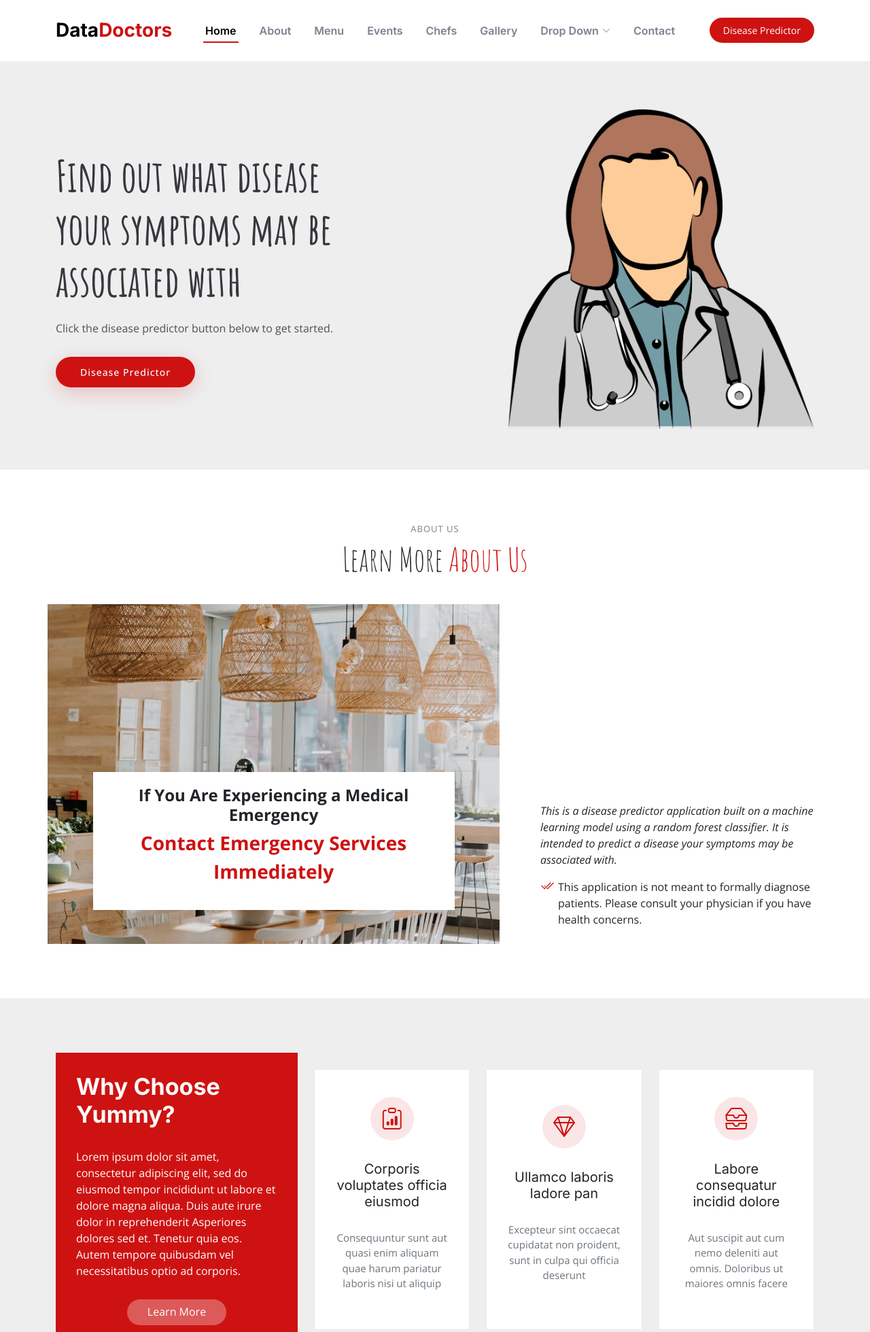
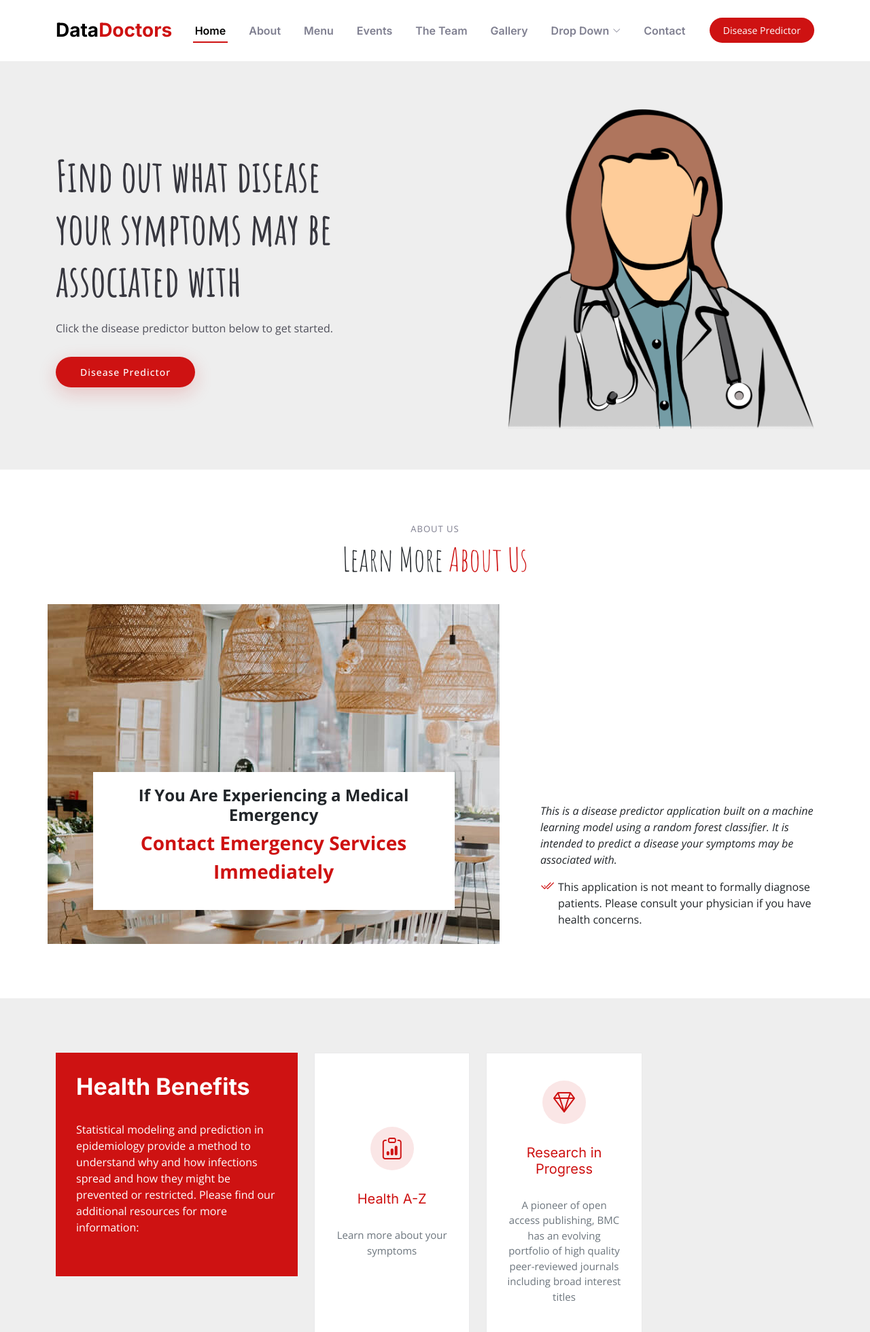
Before and after one commit to maiterivas/Data-Doctors-Project-4, a Flask app: page / in a window 1280 px wide. Shown: the top 1960 px of the page at 68% size. Run offline with Flask 2, Linux system fonts and the light colour scheme; some libraries are stand-ins or nearby versions.

Commit message:
HTML update

```diff
--- a/data-doc-app/templates/index.html
+++ b/data-doc-app/templates/index.html
@@ -54,7 +54,7 @@
           <li><a href="#about">About</a></li>
           <li><a href="#menu">Menu</a></li>
           <li><a href="#events">Events</a></li>
-          <li><a href="#chefs">Chefs</a></li>
+          <li><a href="#chefs">The Team</a></li>
           <li><a href="#gallery">Gallery</a></li>
           <li class="dropdown"><a href="#"><span>Drop Down</span> <i class="bi bi-chevron-down dropdown-indicator"></i></a>
             <ul>
@@ -143,14 +143,11 @@
 
           <div class="col-lg-4" data-aos="fade-up" data-aos-delay="100">
             <div class="why-box">
-              <h3>Why Choose Yummy?</h3>
+              <h3>Health Benefits</h3>
               <p>
-                Lorem ipsum dolor sit amet, consectetur adipiscing elit, sed do eiusmod tempor incididunt ut labore et dolore magna aliqua. Duis aute irure dolor in reprehenderit
-                Asperiores dolores sed et. Tenetur quia eos. Autem tempore quibusdam vel necessitatibus optio ad corporis.
+                Statistical modeling and prediction in epidemiology provide a method to understand why and
+                how infections spread and how they might be prevented or restricted. Please find our additional resources for more information:
               </p>
-              <div class="text-center">
-                <a href="#" class="more-btn">Learn More <i class="bx bx-chevron-right"></i></a>
-              </div>
             </div>
           </div><!-- End Why Box -->
 
@@ -160,24 +157,24 @@
               <div class="col-xl-4" data-aos="fade-up" data-aos-delay="200">
                 <div class="icon-box d-flex flex-column justify-content-center align-items-center">
                   <i class="bi bi-clipboard-data"></i>
-                  <h4>Corporis voluptates officia eiusmod</h4>
-                  <p>Consequuntur sunt aut quasi enim aliquam quae harum pariatur laboris nisi ut aliquip</p>
+                  <h4><a href="https://www.webmd.com/a-to-z-guides/common-topics">Health A-Z</a></h4>
+                  <p>Learn more about your symptoms</p>
                 </div>
               </div><!-- End Icon Box -->
 
               <div class="col-xl-4" data-aos="fade-up" data-aos-delay="300">
                 <div class="icon-box d-flex flex-column justify-content-center align-items-center">
                   <i class="bi bi-gem"></i>
-                  <h4>Ullamco laboris ladore pan</h4>
-                  <p>Excepteur sint occaecat cupidatat non proident, sunt in culpa qui officia deserunt</p>
+                  <h4><a href="https://www.biomedcentral.com/journals">Research in Progress</h4>
+                  <p>A pioneer of open access publishing, BMC has an evolving portfolio of high quality peer-reviewed journals including broad interest titles</p>
                 </div>
               </div><!-- End Icon Box -->
 
               <div class="col-xl-4" data-aos="fade-up" data-aos-delay="400">
                 <div class="icon-box d-flex flex-column justify-content-center align-items-center">
                   <i class="bi bi-inboxes"></i>
-                  <h4>Labore consequatur incidid dolore</h4>
-                  <p>Aut suscipit aut cum nemo deleniti aut omnis. Doloribus ut maiores omnis facere</p>
+                  <h4><a href="https://doctor.webmd.com/">Find a Doctor</a></h4>
+                  <p>Browse by specialty, condition, or procedure to find a doctor near you</p>
                 </div>
               </div><!-- End Icon Box -->
 
@@ -666,7 +663,7 @@
                     <div class="testimonial-content">
                       <p>
                         <i class="bi bi-quote quote-icon-left"></i>
-                        Proin iaculis purus consequat sem cure digni ssim donec porttitora entum suscipit rhoncus. Accusantium quam, ultricies eget id, aliquam eget nibh et. Maecen aliquam, risus at semper.
+                        I've never known a better team of data doctors.
                         <i class="bi bi-quote quote-icon-right"></i>
                       </p>
                       <h3>Saul Goodman</h3>
@@ -690,11 +687,11 @@
                     <div class="testimonial-content">
                       <p>
                         <i class="bi bi-quote quote-icon-left"></i>
-                        Export tempor illum tamen malis malis eram quae irure esse labore quem cillum quid cillum eram malis quorum velit fore eram velit sunt aliqua noster fugiat irure amet legam anim culpa.
+                        Best app on the web! YOLO!
                         <i class="bi bi-quote quote-icon-right"></i>
                       </p>
                       <h3>Sara Wilsson</h3>
-                      <h4>Designer</h4>
+                      <h4>Medicaid Recipient</h4>
                       <div class="stars">
                         <i class="bi bi-star-fill"></i><i class="bi bi-star-fill"></i><i class="bi bi-star-fill"></i><i class="bi bi-star-fill"></i><i class="bi bi-star-fill"></i>
                       </div>
@@ -714,7 +711,7 @@
                     <div class="testimonial-content">
                       <p>
                         <i class="bi bi-quote quote-icon-left"></i>
-                        Enim nisi quem export duis labore cillum quae magna enim sint quorum nulla quem veniam duis minim tempor labore quem eram duis noster aute amet eram fore quis sint minim.
+                        Now that I know I have a disease, I can change my life trajectory to get what I want most out of life!
                         <i class="bi bi-quote quote-icon-right"></i>
                       </p>
                       <h3>Jena Karlis</h3>
@@ -738,7 +735,7 @@
                     <div class="testimonial-content">
                       <p>
                         <i class="bi bi-quote quote-icon-left"></i>
-                        Quis quorum aliqua sint quem legam fore sunt eram irure aliqua veniam tempor noster veniam enim culpa labore duis sunt culpa nulla illum cillum fugiat legam esse veniam culpa fore nisi cillum quid.
+                        I never imagined business endevors could help people so immensily until I saw the positive outcomes from users on this app. The Data Doctors have inspired how I do business moving forward.
                         <i class="bi bi-quote quote-icon-right"></i>
                       </p>
                       <h3>John Larson</h3>
@@ -762,56 +759,13 @@
       </div>
     </section><!-- End Testimonials Section -->
 
-    <!-- ======= Events Section ======= -->
-    <section id="events" class="events">
-      <div class="container-fluid" data-aos="fade-up">
-
-        <div class="section-header">
-          <h2>Events</h2>
-          <p>Share <span>Your Moments</span> In Our Restaurant</p>
-        </div>
-
-        <div class="slides-3 swiper" data-aos="fade-up" data-aos-delay="100">
-          <div class="swiper-wrapper">
-
-            <div class="swiper-slide event-item d-flex flex-column justify-content-end" style="background-image: url(assets/img/events-1.jpg)">
-              <h3>Custom Parties</h3>
-              <div class="price align-self-start">$99</div>
-              <p class="description">
-                Quo corporis voluptas ea ad. Consectetur inventore sapiente ipsum voluptas eos omnis facere. Enim facilis veritatis id est rem repudiandae nulla expedita quas.
-              </p>
-            </div><!-- End Event item -->
-
-            <div class="swiper-slide event-item d-flex flex-column justify-content-end" style="background-image: url(assets/img/events-2.jpg)">
-              <h3>Private Parties</h3>
-              <div class="price align-self-start">$289</div>
-              <p class="description">
-                In delectus sint qui et enim. Et ab repudiandae inventore quaerat doloribus. Facere nemo vero est ut dolores ea assumenda et. Delectus saepe accusamus aspernatur.
-              </p>
-            </div><!-- End Event item -->
-
-            <div class="swiper-slide event-item d-flex flex-column justify-content-end" style="background-image: url(assets/img/events-3.jpg)">
-              <h3>Birthday Parties</h3>
-              <div class="price align-self-start">$499</div>
-              <p class="description">
-                Laborum aperiam atque omnis minus omnis est qui assumenda quos. Quis id sit quibusdam. Esse quisquam ducimus officia ipsum ut quibusdam maxime. Non enim perspiciatis.
-              </p>
-            </div><!-- End Event item -->
-
-          </div>
-          <div class="swiper-pagination"></div>
-        </div>
-
-      </div>
-    </section><!-- End Events Section -->
-
     <!-- ======= Chefs Section ======= -->
     <section id="chefs" class="chefs section-bg">
       <div class="container" data-aos="fade-up">
 
         <div class="section-header">
-          <h2>Chefs</h2>
-          <p>Our <span>Proffesional</span> Chefs</p>
+          <h2>About</h2>
+          <p>Our <span>Proffesional</span> Team</p>
         </div>
 
         <div class="row gy-4">
@@ -828,9 +782,10 @@
                 </div>
               </div>
               <div class="member-info">
-                <h4>Walter White</h4>
-                <span>Master Chef</span>
-                <p>Velit aut quia fugit et et. Dolorum ea voluptate vel tempore tenetur ipsa quae aut. Ipsum exercitationem iure minima enim corporis et voluptate.</p>
+                <h4>Sydney Cohen</h4>
+                <span></span>
+                <p><a href="https://github.com/SydCo99"><i class="bi bi-github"></i></a>
+                  <a href="https://www.linkedin.com/in/sydney-cohen-159566171/"><i class="bi bi-linkedin"></i></a></p>
               </div>
             </div>
           </div><!-- End Chefs Member -->
@@ -847,9 +802,9 @@
                 </div>
               </div>
               <div class="member-info">
-                <h4>Sarah Jhonson</h4>
-                <span>Patissier</span>
-                <p>Quo esse repellendus quia id. Est eum et accusantium pariatur fugit nihil minima suscipit corporis. Voluptate sed quas reiciendis animi neque sapiente.</p>
+                <h4>Jim Strale</h4>
+                <p><a href="https://github.com/jimstrale"><i class="bi bi-github"></i></a>
+                  <a href="https://www.linkedin.com/in/jim-strale-935aba55/"><i class="bi bi-linkedin"></i></a></p>
               </div>
             </div>
           </div><!-- End Chefs Member -->
@@ -866,9 +821,28 @@
                 </div>
               </div>
               <div class="member-info">
-                <h4>William Anderson</h4>
-                <span>Cook</span>
-                <p>Vero omnis enim consequatur. Voluptas consectetur unde qui molestiae deserunt. Voluptates enim aut architecto porro aspernatur molestiae modi.</p>
+                <h4>Maite Rivas</h4>
+                <p><a href="https://github.com/maiterivas"><i class="bi bi-github"></i></a>
+                  <a href="https://www.linkedin.com/in/maiterivas/"><i class="bi bi-linkedin"></i></a></p>
+              </div>
+            </div>
+          </div><!-- End Chefs Member -->
+
+          <div class="col-lg-4 col-md-6 d-flex align-items-stretch" data-aos="fade-up" data-aos-delay="300">
+            <div class="chef-member">
+              <div class="member-img">
+                <img src= {{ url_for('static', filename="assets/img/chefs/chefs-3.jpg") }} class="img-fluid" alt="">
+                <div class="social">
+                  <a href=""><i class="bi bi-twitter"></i></a>
+                  <a href=""><i class="bi bi-facebook"></i></a>
+                  <a href=""><i class="bi bi-instagram"></i></a>
+                  <a href=""><i class="bi bi-linkedin"></i></a>
+                </div>
+              </div>
+              <div class="member-info">
+                <h4>Danielle Sears</h4>
+                <p><a href="https://github.com/ohigithub"><i class="bi bi-github"></i></a>
+                  <a href="https://www.linkedin.com/in/DanielleJS/"><i class="bi bi-linkedin"></i></a></p>
               </div>
             </div>
           </div><!-- End Chefs Member -->
@@ -945,9 +919,10 @@
           <p>Need Help? <span>Contact Us</span></p>
         </div>
 
-        <div class="mb-3">
+        <div class="mapouter"><div class="gmap_canvas"><iframe width="1080" height="350" id="gmap_canvas" src="https://maps.google.com/maps?q=633%20Clark%20St,%20Evanston,%20IL%2060208&t=k&z=13&ie=UTF8&iwloc=&output=embed" frameborder="0" scrolling="no" marginheight="0" marginwidth="0"></iframe><a href="https://www.whatismyip-address.com"></a><br><style>.mapouter{position:relative;text-align:right;height:350px;width:1080px;}</style><a href="https://www.embedgooglemap.net">how to add google maps to a website</a><style>.gmap_canvas {overflow:hidden;background:none!important;height:350px;width:1080px;}</style></div></div>
+        <!-- <div class="mb-3">
           <iframe style="border:0; width: 100%; height: 350px;" src="https://www.google.com/maps/embed?pb=!1m14!1m8!1m3!1d12097.433213460943!2d-74.0062269!3d40.7101282!3m2!1i1024!2i768!4f13.1!3m3!1m2!1s0x0%3A0xb89d1fe6bc499443!2sDowntown+Conference+Center!5e0!3m2!1smk!2sbg!4v1539943755621" frameborder="0" allowfullscreen></iframe>
-        </div><!-- End Google Maps -->
+        </div>End Google Maps -->
 
         <div class="row gy-4">
 
@@ -956,7 +931,7 @@
               <i class="icon bi bi-map flex-shrink-0"></i>
               <div>
                 <h3>Our Address</h3>
-                <p>A108 Adam Street, New York, NY 535022</p>
+                <p>633 Clark St, Evanston, IL 60208</p>
               </div>
             </div>
           </div><!-- End Info Item -->
@@ -966,7 +941,7 @@
               <i class="icon bi bi-envelope flex-shrink-0"></i>
               <div>
                 <h3>Email Us</h3>
-                <p>contact@example.com</p>
+                <p>DataDocTeam@gmail.com</p>
               </div>
             </div>
           </div><!-- End Info Item -->
@@ -976,7 +951,7 @@
               <i class="icon bi bi-telephone flex-shrink-0"></i>
               <div>
                 <h3>Call Us</h3>
-                <p>+1 5589 55488 55</p>
+                <p>+1 702 325 9221</p>
               </div>
             </div>
           </div><!-- End Info Item -->
@@ -986,7 +961,7 @@
               <i class="icon bi bi-share flex-shrink-0"></i>
               <div>
                 <h3>Opening Hours</h3>
-                <div><strong>Mon-Sat:</strong> 11AM - 23PM;
+                <div><strong>Mon-Sat:</strong> 11AM - 6PM;
                   <strong>Sunday:</strong> Closed
                 </div>
               </div>
```
